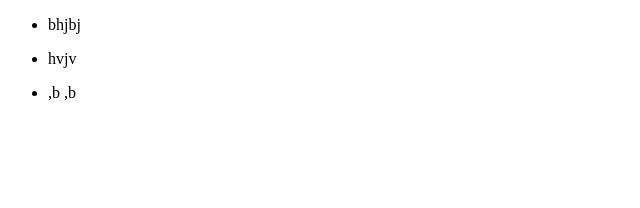
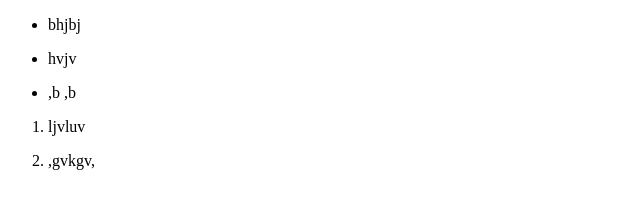
Before and after one commit to KimVadym/Britlex, a plain HTML site: page index.html in a window 1280 px wide. Shown: the whole page, without its empty margins (0-640 px from the left). Drawn offline with Linux system fonts and the light colour scheme.

Commit message:
Update index.html

```diff
--- a/index.html
+++ b/index.html
@@ -18,5 +18,13 @@
         <p>,b ,b</p>
       </li>
     </ul>
+    <ol>
+      <li>
+        <p>ljvluv</p>
+      </li>
+      <li>
+        <p>,gvkgv,</p>
+      </li>
+    </ol>
   </body>
 </html>
```
